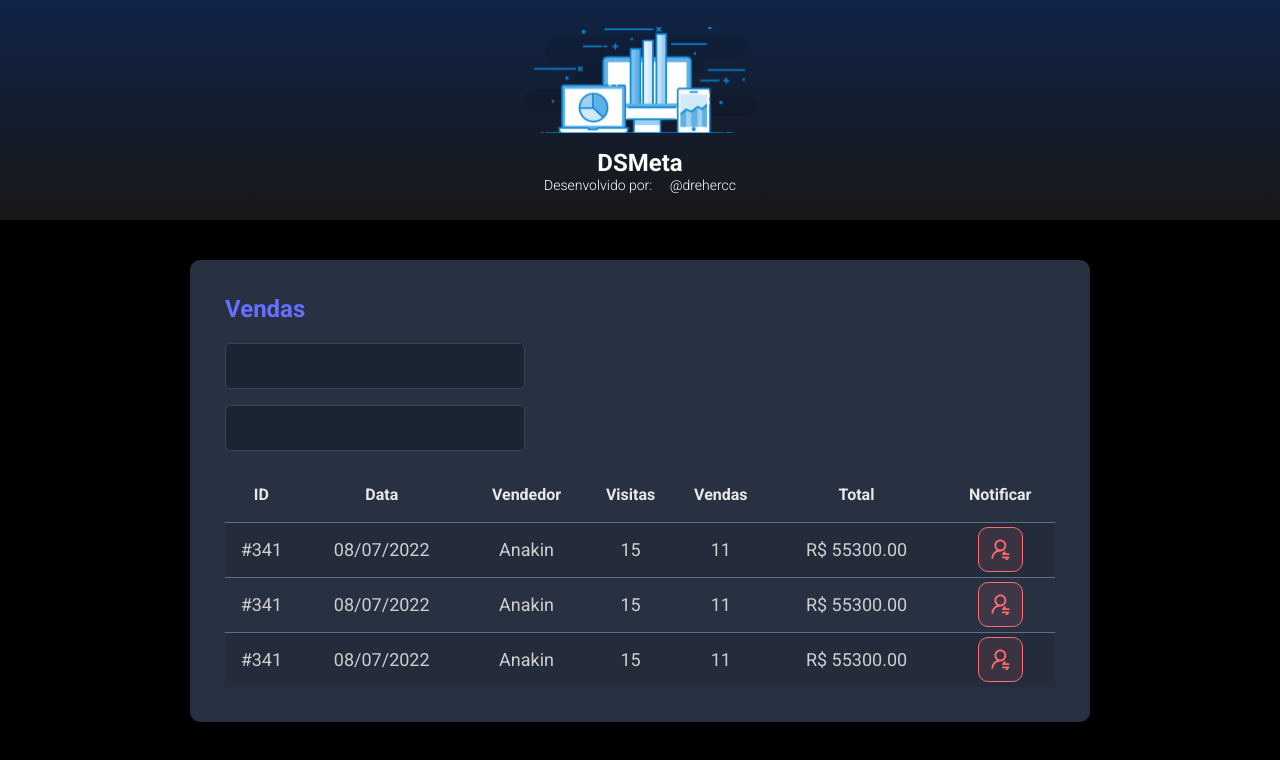
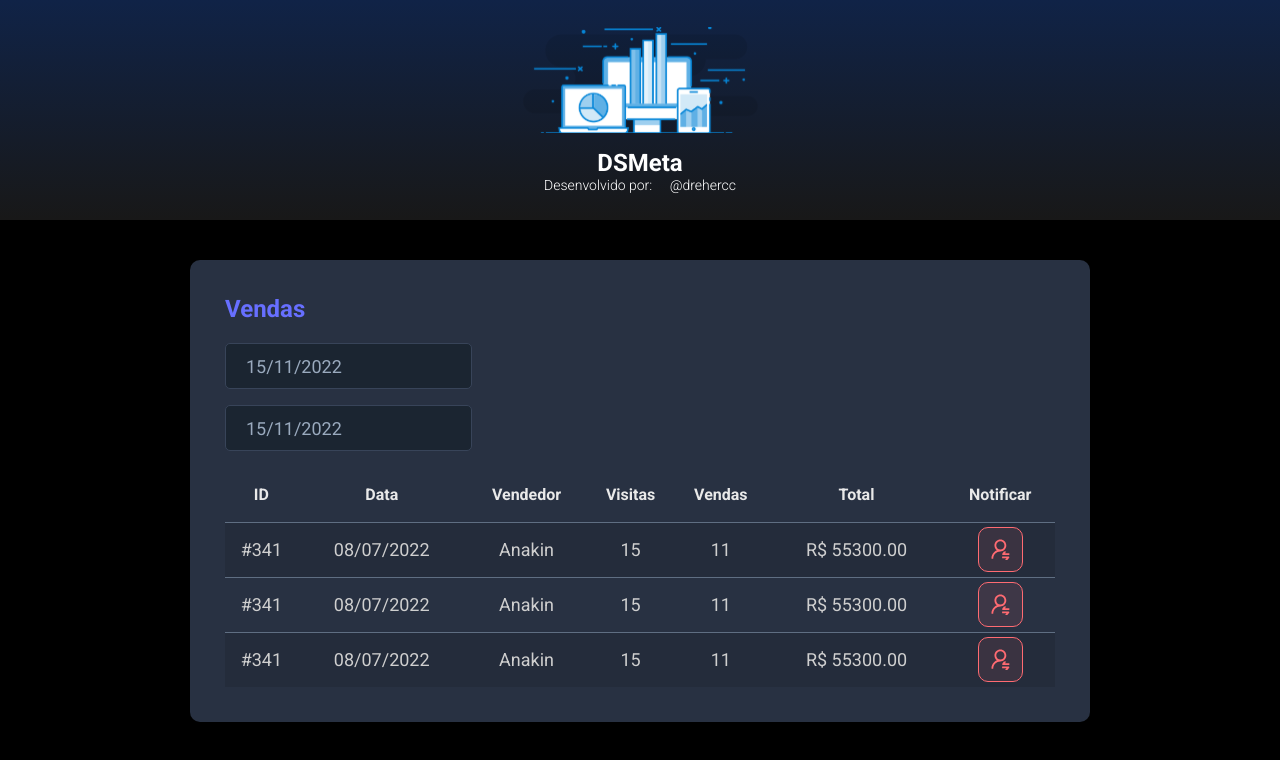
Before and after one commit to drehercc/SpringReactProj, a React (Vite) app in the folder frontend/: page / in a window 1280 px wide. Shown: the top 760 px of the page. Built offline with nearby package versions, Linux system fonts and the light colour scheme.

Commit message:
Date Picker

```diff
--- a/frontend/package.json
+++ b/frontend/package.json
@@ -10,6 +10,7 @@
   },
   "dependencies": {
     "react": "^18.2.0",
+    "react-datepicker": "^4.8.0",
     "react-dom": "^18.2.0"
   },
   "devDependencies": {
--- a/frontend/src/components/SalesCard/index.tsx
+++ b/frontend/src/components/SalesCard/index.tsx
@@ -1,4 +1,6 @@
 import NotificationButton from "../NotificationButton"
+import DatePicker from "react-datepicker";
+import "react-datepicker/dist/react-datepicker.css";
 import "./styles.css"
 
 
@@ -9,10 +11,20 @@
                 <h2 className="dsmeta-sales-title">Vendas</h2>
                 <div>
                     <div className="dsmeta-form-control-container">
-                        <input className="dsmeta-form-control" type="text" />
+                        <DatePicker
+                            selected={new Date()}
+                            onChange={(date: Date) => { }}
+                            className="dsmeta-form-control"
+                            dateFormat="dd/MM/yyyy"
+                        />
                     </div>
                     <div className="dsmeta-form-control-container">
-                        <input className="dsmeta-form-control" type="text" />
+                        <DatePicker
+                            selected={new Date()}
+                            onChange={(date: Date) => { }}
+                            className="dsmeta-form-control"
+                            dateFormat="dd/MM/yyyy"
+                        />
                     </div>
                 </div>
 
```
Also changed, not shown: 1 other file (tests, documents, lock files or other folders).
